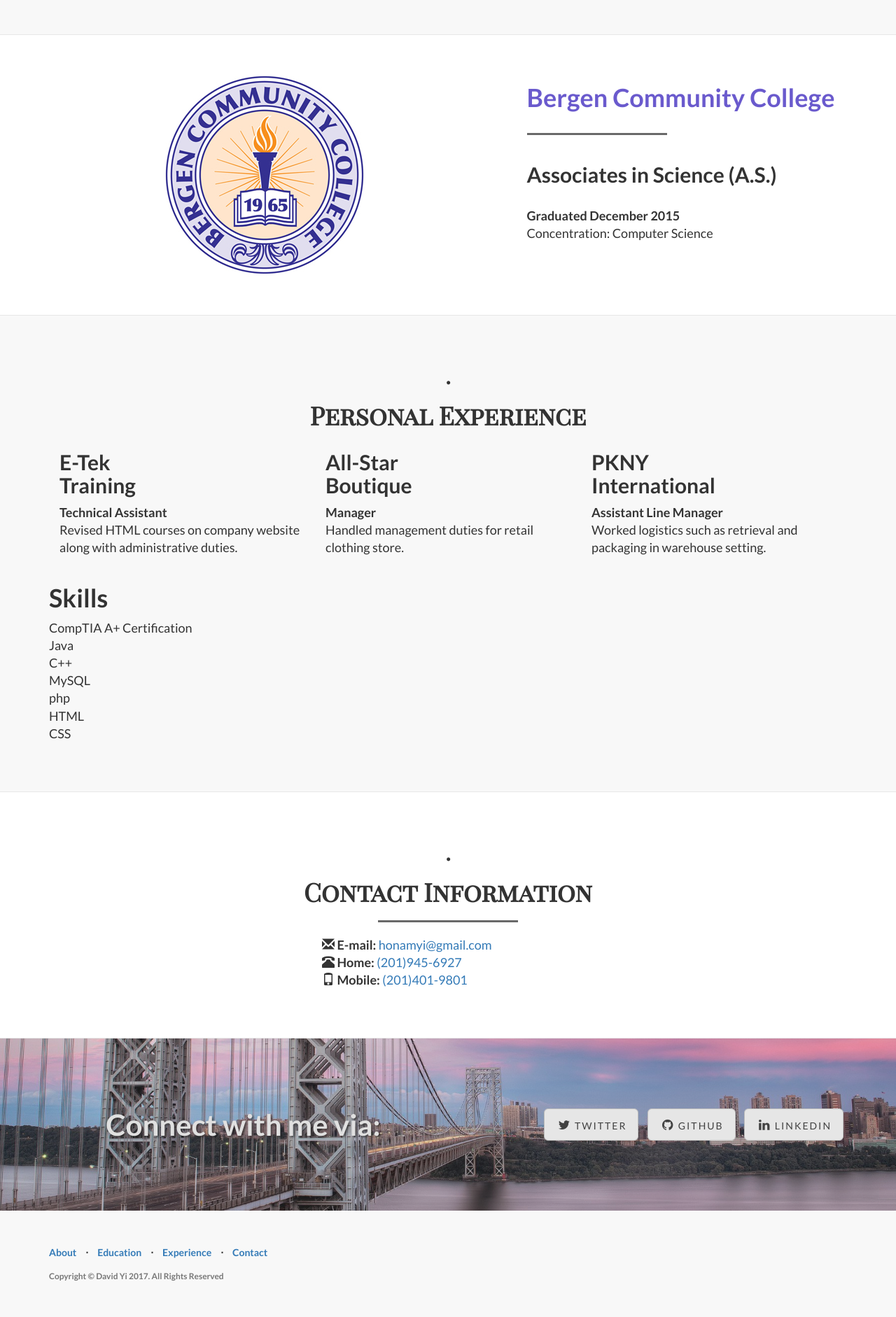
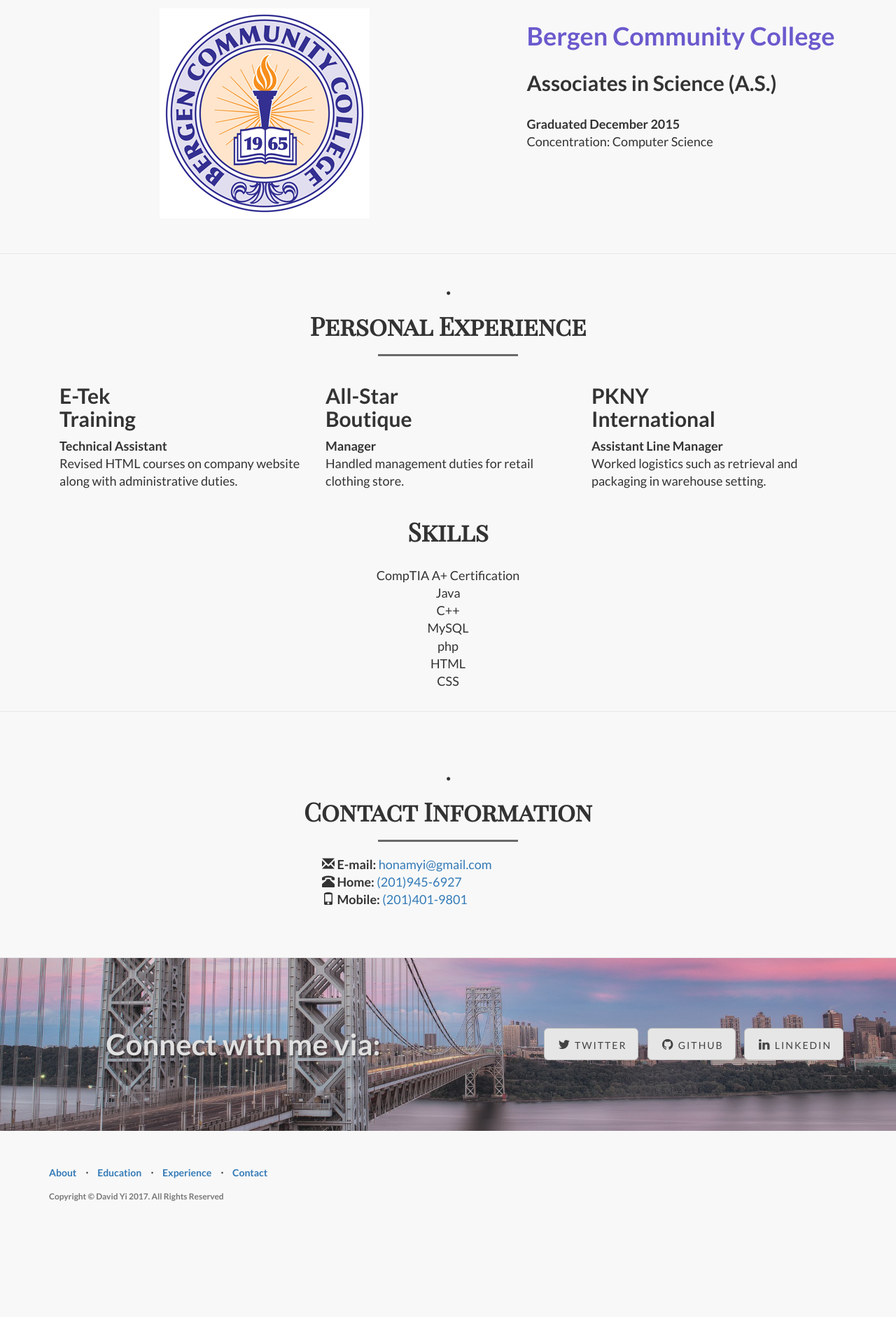
Before and after one commit to dy89/is219s17Yi-P1, a PHP site: page /index.html in a window 1280 px wide. Shown: the part 1174-3056 px from the top of the page at 70% size. After the commit the page ends 2891 px from the top, so only its background shows below. Run offline with PHP 8.4, Linux system fonts and the light colour scheme.

Commit message:
Change formatting and padding of text elements

```diff
--- a/css/landing-page.css
+++ b/css/landing-page.css
@@ -94,7 +94,7 @@
 }
 
 .content-section-a {
-    padding: 50px 0;
+    padding: 10px 0;
     background-color: #f8f8f8;
 }
 
--- a/index.html
+++ b/index.html
@@ -76,20 +76,10 @@
             <div class="row">
                 <div class="col-lg-12">
                     <div class="intro-message">
-                        <h1> </h1>
-                        <h3>A Template by Start Bootstrap</h3>
+                        <h1>David Yi</h1>
+                        <h3>About me</h3>
                         <hr class="intro-divider">
-                        <ul class="list-inline intro-social-buttons">
-                            <li>
-                                <a href="https://twitter.com/SBootstrap" class="btn btn-default btn-lg"><i class="fa fa-twitter fa-fw"></i> <span class="network-name">Twitter</span></a>
-                            </li>
-                            <li>
-                                <a href="https://github.com/IronSummitMedia/startbootstrap" class="btn btn-default btn-lg"><i class="fa fa-github fa-fw"></i> <span class="network-name">Github</span></a>
-                            </li>
-                            <li>
-                                <a href="#" class="btn btn-default btn-lg"><i class="fa fa-linkedin fa-fw"></i> <span class="network-name">Linkedin</span></a>
-                            </li>
-                        </ul>
+
                     </div>
                 </div>
             </div>
@@ -103,20 +93,21 @@
     <!-- Page Content -->
 
 	<a  name="education"></a>
-
     <div class="content-section-a">
-        <div class="col-lg-12 text-center"><h2 class ="font1"><b>.</b></h2><h1 class ="font1">EDUCATION</h1></div>
+        <div class="col-lg-12 text-center">
+            <h2 class ="font1"><b>.</b></h2><h1 class ="font1">EDUCATION</h1><hr class="section-heading-spacer1">
+            </div>
         <div class="container">
             <div class="row">
-                <div class="col-lg-5 col-sm-6">
+                <div class="col-lg-5">
                     <div class="school1"><h1>Rutgers University - Newark</h1></div>
-                    <hr class="section-heading-spacer">
                     <div class="clearfix"></div>
                     <h2 class="section-heading">Bachelors of Science</h2>
                     <p class="lead"><b>Expected Graduation May 2017</b><br>Major in Information Systems <br> Minor in Business Administration</p>
                 </div>
                 <div class="col-lg-5 col-lg-offset-2 col-sm-6">
-                    <img class="img-responsive" src="img/RU_SHIELD_SIG_NCAS_PMS186_100K.eps" alt="Rutgers Logo">
+                    <div class="row"><br><br>
+                    <img class="img-responsive" src="img/RU_Seal.jpg" alt="Rutgers Logo" align="center">
                 </div>
             </div>
 
@@ -133,7 +124,6 @@
             <div class="row">
                 <div class="col-lg-5 col-lg-offset-1 col-sm-push-6  col-sm-6">
                     <div class="school2"><h1>Bergen Community College</h1></div>
-                    <hr class="section-heading-spacer" float="left">
                     <div class="clearfix"></div>
                     <h2 class="section-heading">Associates in Science (A.S.)</h2>
                     <p class="lead"><b>Graduated December 2015</b><br>Concentration: Computer Science</p>
@@ -154,6 +144,7 @@
     <div class ="content-section-a">
         <div class="col-lg-12 text-center">
             <h2 class ="font1"><b>.</b></h2><h1 class ="font1">Personal Experience</h1>
+            <hr class="section-heading-spacer1">
         </div>
         <div class ="container">
 
@@ -175,8 +166,8 @@
                         </p>
                     </div>
                 </div>
-                    <div class="col-lg-12">
-                        <h1>Skills</h1>
+                    <div class="col-lg-12 text-center">
+                        <h1 class ="font1">Skills</h1><br>
                         <p class="lead">CompTIA A+ Certification <br>Java <br>C++ <br>MySQL <br>php <br>HTML <br> CSS<br></p>
                     </div>
             </div>
@@ -185,7 +176,7 @@
     </div>
 
     <!-- /.content-section-b -->
-
+    <a  name="contact"></a>
     <div class="content-section-b">
 
         <div class="container">
@@ -215,7 +206,7 @@
 
     <!-- /.content-section-a -->
 
-	<a  name="contact"></a>
+
     <div class="banner">
         <div class="container">
 
```
Also changed, not shown: img/RU_Seal.jpg (added).
